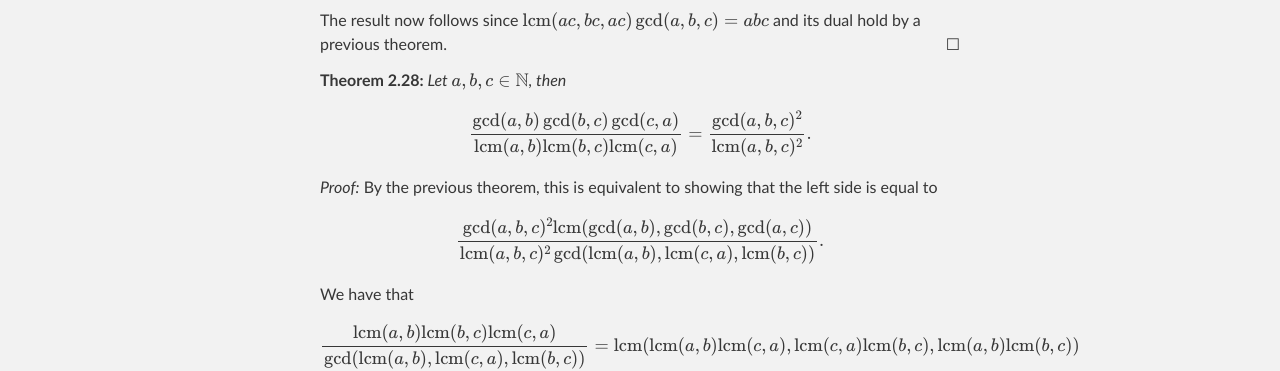
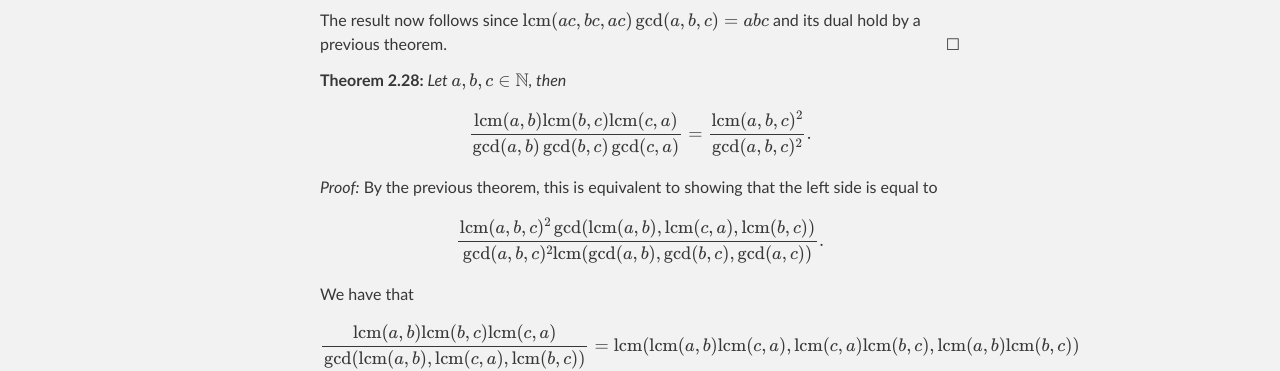
Before and after one commit to wbhart/SimpleMath, a Jekyll site: the page built from test.html, in a window 1280 px wide and 900 px high, scrolled down 7837 px. Shown: the part 149-520 px from the top of the window. Built offline with Jekyll 4.4.1, drawn with Linux system fonts in a browser that asks for light colours; formulas are drawn with MathJax 3.

```diff
--- a/test.html
+++ b/test.html
@@ -376,13 +376,13 @@ The result now follows since \(\mbox{lcm}(ac, bc, ac)\gcd(a, b, c) = abc\) and i
 </proof>
 
 <theorem> Let \(a, b, c \in \mathbb{N}\), then
-\[\frac{\gcd(a,b)\gcd(b,c)\gcd(c,a)}{\mbox{lcm}(a,b)\mbox{lcm}(b,c)\mbox{lcm}(c,a)}
-= \frac{\gcd(a,b,c)^2}{\mbox{lcm}(a,b,c)^2}.\]
+\[\frac{\mbox{lcm}(a,b)\mbox{lcm}(b,c)\mbox{lcm}(c,a)}{\gcd(a,b)\gcd(b,c)\gcd(c,a)}
+= \frac{\mbox{lcm}(a,b,c)^2}{\gcd(a,b,c)^2}.\]
 </theorem>
 
 <proof> By the previous theorem, this is equivalent to showing that the left side is equal to
-\[\frac{\gcd(a,b,c)^2\mbox{lcm}(\gcd(a,b), \gcd(b,c), \gcd(a,c))}
-{\mbox{lcm}(a,b,c)^2\gcd(\mbox{lcm}(a,b), \mbox{lcm}(c,a), \mbox{lcm}(b,c))}.\]
+\[\frac{\mbox{lcm}(a,b,c)^2\gcd(\mbox{lcm}(a,b), \mbox{lcm}(c,a), \mbox{lcm}(b,c))}
+{\gcd(a,b,c)^2\mbox{lcm}(\gcd(a,b), \gcd(b,c), \gcd(a,c))}.\]
 
 We have that
 \[\frac{\mbox{lcm}(a,b)\mbox{lcm}(b,c)\mbox{lcm}(c,a)}{\gcd(\mbox{lcm}(a,b), \mbox{lcm}(c,a), \mbox{lcm}(b,c))}
```
